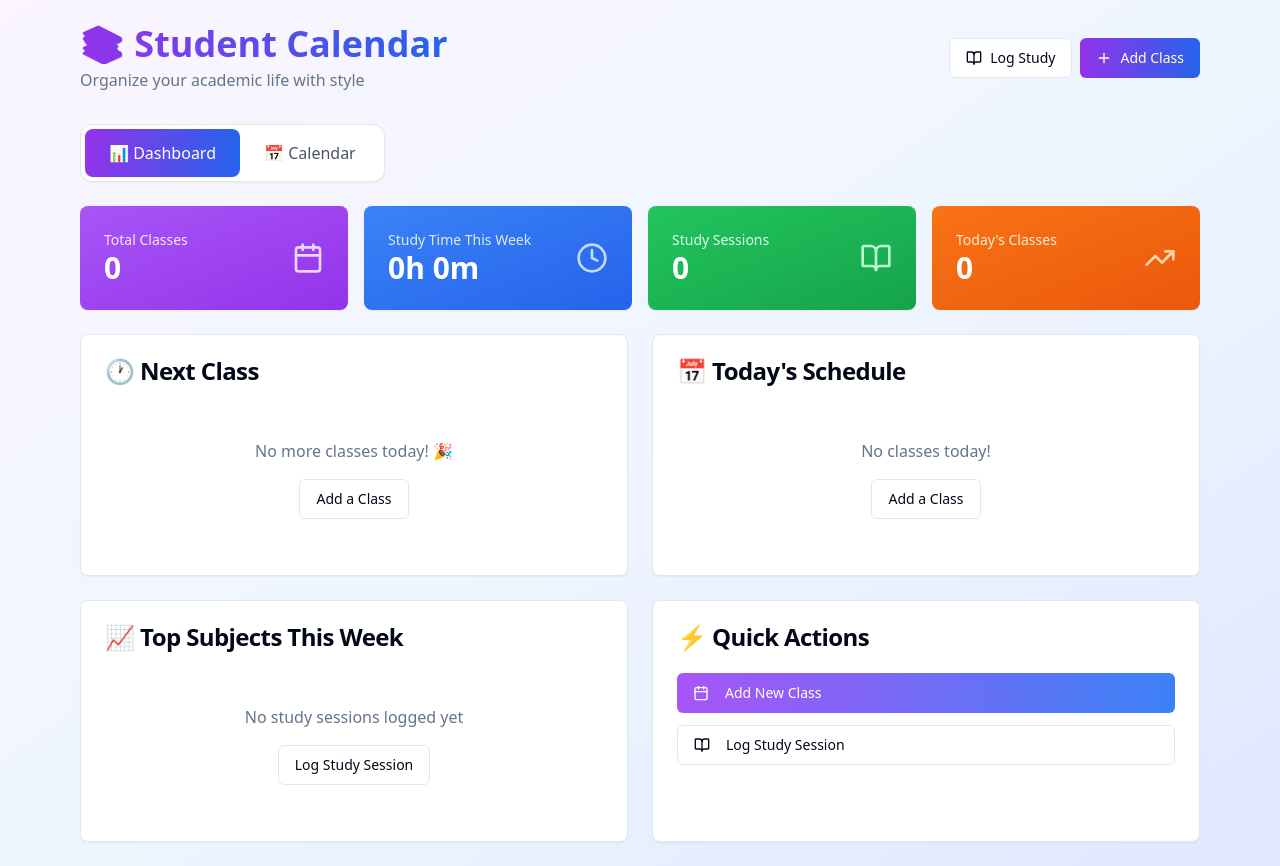
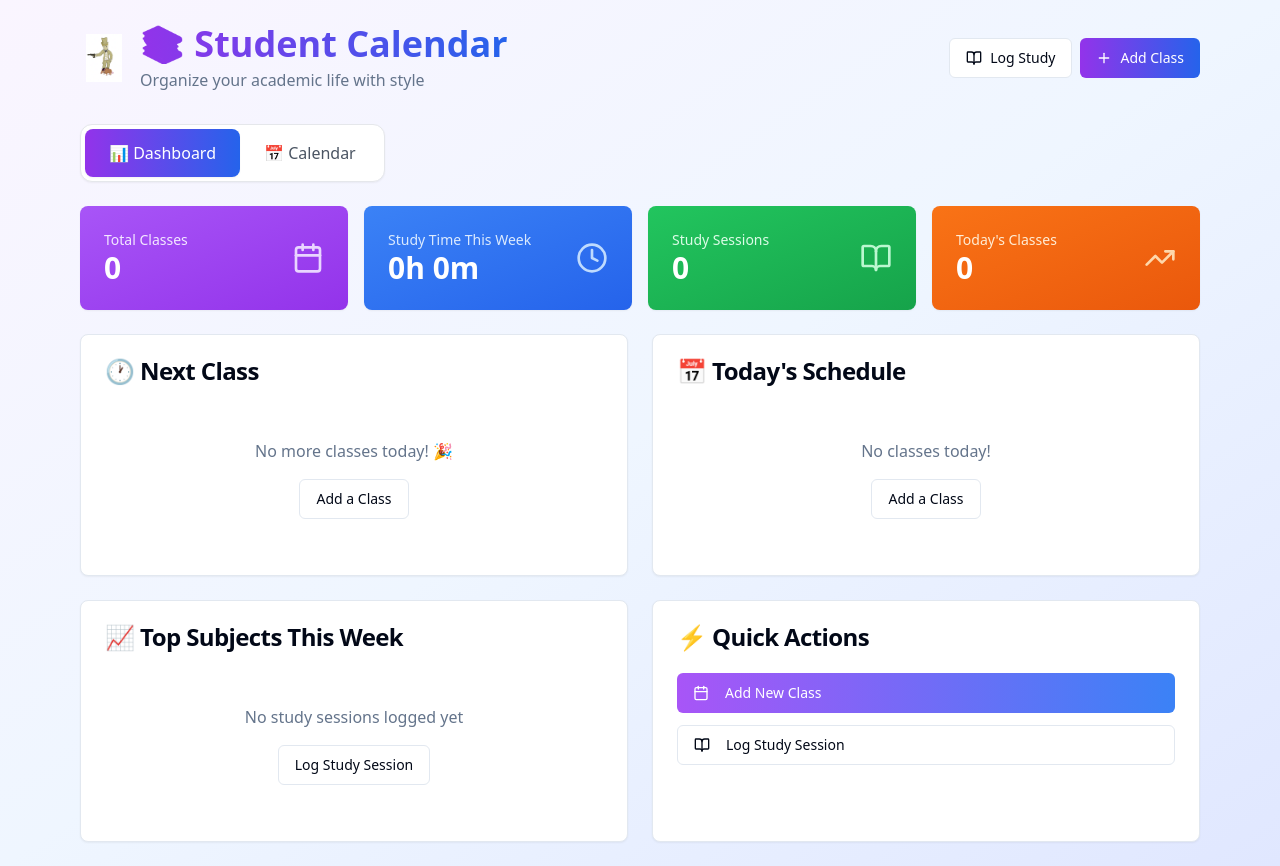
Before and after one commit to Innes79/student-calendar-app, a React (Vite) app: page / in a window 1280 px wide. Built offline with nearby package versions, Linux system fonts and the light colour scheme.

Commit message:
Add logo to header
Adds the user's logo to the left of the "Student Calendar" text in the header.

```diff
--- a/src/components/Header.tsx
+++ b/src/components/Header.tsx
@@ -11,6 +11,12 @@ interface HeaderProps {
 export const Header: React.FC<HeaderProps> = ({ onAddClass, onAddStudySession }) => {
   return (
     <div className="flex flex-col sm:flex-row justify-between items-start sm:items-center gap-4 mb-8">
+      <div className="flex items-center gap-3">
+        <img
+          src="/lovable-uploads/59769ea3-f8bb-42b1-bd95-b500d76f5227.png"
+          alt="Student Calendar Logo"
+          className="w-12 h-12 object-contain"
+        />
         <div>
           <h1 className="text-3xl sm:text-4xl font-bold bg-gradient-to-r from-purple-600 to-blue-600 bg-clip-text text-transparent">
             📚 Student Calendar
@@ -18,6 +24,7 @@ export const Header: React.FC<HeaderProps> = ({ onAddClass, onAddStudySession })
           <p className="text-muted-foreground mt-1">
             Organize your academic life with style
           </p>
+        </div>
       </div>
 
       <div className="flex gap-2">
```
Also changed, not shown: public/lovable-uploads/59769ea3-f8bb-42b1-bd95-b500d76f5227.png (added). Lines whose indentation alone changed are shown as unchanged.
